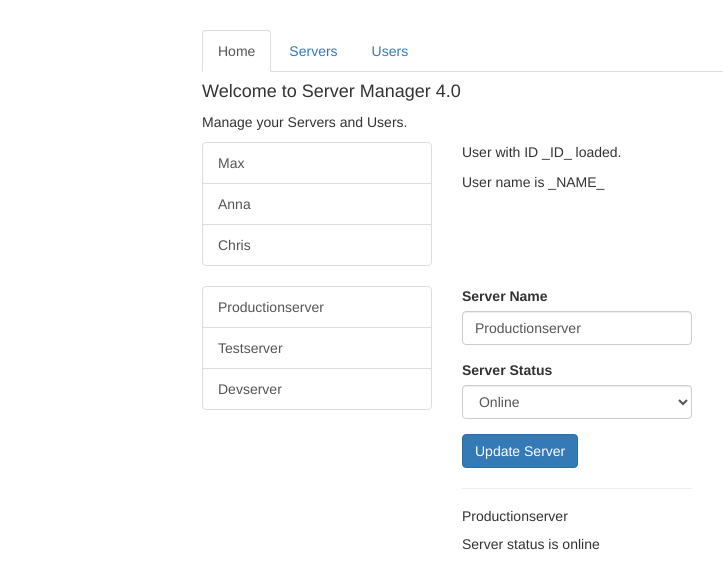
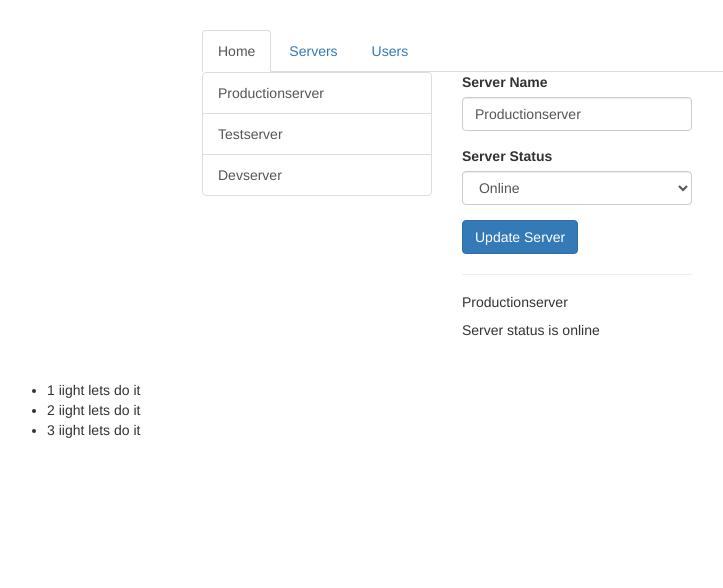
Before and after one commit to ispodeon/routing-start, an Angular app: page /servers in a window 1280 px wide. Shown: the top 588 px of the page, without its empty margins (63-786 px from the left). Built offline with nearby package versions, Linux system fonts and the light colour scheme.

Commit message:
next step

```diff
--- a/src/app/app.component.html
+++ b/src/app/app.component.html
@@ -2,25 +2,25 @@
     <div class="row">
         <div class="col-xs-12 col-sm-10 col-md-8 col-sm-offset-1 col-md-offset-2">
             <ul class="nav nav-tabs">
-        <li role="presentation" class="active"><a href="#">Home</a></li>
-        <li role="presentation"><a href="#">Servers</a></li>
-        <li role="presentation"><a href="#">Users</a></li>
+                <li role="presentation" class="active"><a routerLink="/">Home</a></li>
+                <li role="presentation"><a routerLink="/servers">Servers</a></li>
+                <li role="presentation"><a [routerLink]="['/users']">Users</a></li>
             </ul>
         </div>
     </div>
     <div class="row">
         <div class="col-xs-12 col-sm-10 col-md-8 col-sm-offset-1 col-md-offset-2">
-      <app-home></app-home>
-    </div>
-  </div>
-  <div class="row">
-    <div class="col-xs-12 col-sm-10 col-md-8 col-sm-offset-1 col-md-offset-2">
-      <app-users></app-users>
-    </div>
-  </div>
-  <div class="row">
-    <div class="col-xs-12 col-sm-10 col-md-8 col-sm-offset-1 col-md-offset-2">
-      <app-servers></app-servers>
+            <router-outlet></router-outlet>
         </div>
     </div>
 </div>
+
+<div class="container">
+    <div class="row">
+        <div class="col-xs-12">
+            <ul>
+                <li *ngFor="let i of [1,2,3]">{{i}} iight lets do it</li>
+            </ul>
+        </div>
+    </div>
+</div>
--- a/src/app/app.module.ts
+++ b/src/app/app.module.ts
@@ -1,7 +1,7 @@
 import { BrowserModule } from '@angular/platform-browser';
 import { NgModule } from '@angular/core';
 import { FormsModule } from '@angular/forms';
-
+import { Routes, RouterModule } from '@angular/router';
 
 import { AppComponent } from './app.component';
 import { HomeComponent } from './home/home.component';
@@ -11,6 +11,12 @@ import { UserComponent } from './users/user/user.component';
 import { EditServerComponent } from './servers/edit-server/edit-server.component';
 import { ServerComponent } from './servers/server/server.component';
 import { ServersService } from './servers/servers.service';
+
+const appRoutes: Routes = [
+  { path: '', component: HomeComponent },
+  { path: 'users', component: UsersComponent },
+  { path: 'servers', component: ServersComponent }
+];
 
 @NgModule({
   declarations: [
@@ -25,6 +31,7 @@ import { ServersService } from './servers/servers.service';
   imports: [
     BrowserModule,
     FormsModule,
+    RouterModule.forRoot(appRoutes)
   ],
   providers: [ServersService],
   bootstrap: [AppComponent]
```
Lines whose indentation alone changed are shown as unchanged.
